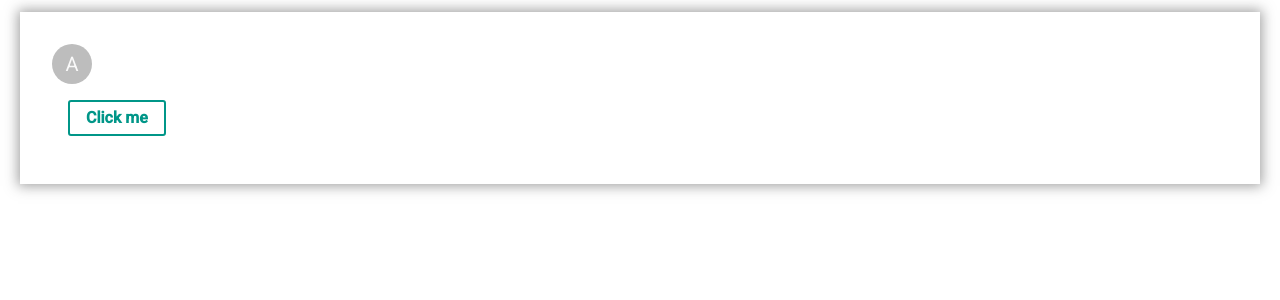
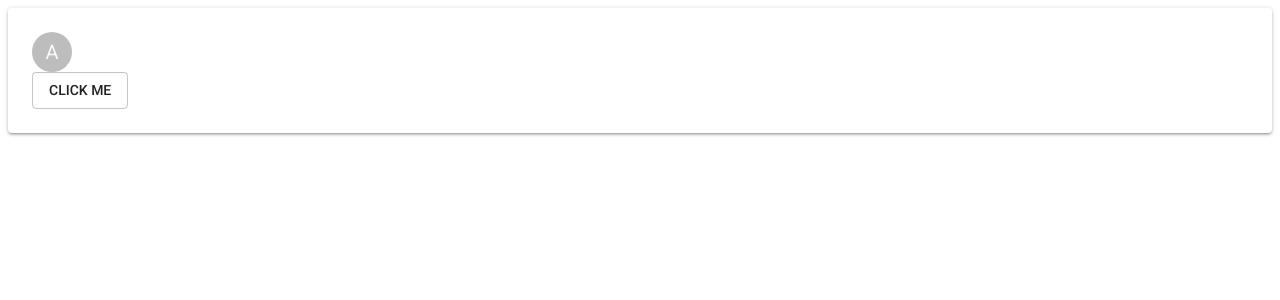
Before and after one commit to nginformatica/flipper-ui, a React app: page / in a window 1280 px wide. Shown: the top 300 px of the page. Built offline with nearby package versions, Linux system fonts and the light colour scheme.

Commit message:
Avatar, Button and Paper

```diff
--- a/src/App.tsx
+++ b/src/App.tsx
@@ -5,9 +5,9 @@ import Button from './components/Button'
 import Paper from './components/Paper'
 
 const App = (
-    <Paper>
+    <Paper padding={ 24 }>
         <Avatar>A</Avatar>
-        <Button outline>Click me</Button>
+        <Button variant="outlined">Click me</Button>
     </Paper>
 )
 
--- a/src/components/Avatar.tsx
+++ b/src/components/Avatar.tsx
@@ -3,6 +3,9 @@ import React from 'react'
 
 interface IProps {
     style?: object
+    sizes?: string
+    src?: string
+    imgProps?: object
     primary?: boolean
     children: React.ReactNode
 }
--- a/src/components/Button.tsx
+++ b/src/components/Button.tsx
@@ -1,104 +1,22 @@
-import { cond, prop, T } from 'ramda'
 import React from 'react'
-import styled from 'styled-components'
-import { background, primary, text, transparent, white } from '../colors'
+import { Button as MuiButton } from '@material-ui/core'
 
 interface IProps {
     mini?: boolean
-    outline?: boolean
-    active?: boolean
-    raised?: boolean
-    transparent?: boolean
     style?: object
+    disabled?: boolean
+    color?: 'default' | 'primary' | 'inherit' | 'secondary'
+    size?: 'small' | 'medium' | 'large'
+    href?: string
+    fullWidth?: boolean
+    variant?: 'text' | 'flat' | 'outlined' | 'contained' | 'raised' | 'fab' | 'extendedFab'
     children?: React.ReactNode
     onClick?: () => void
 }
 
-const getBackgroundColor = cond([
-    [prop('outline'), () => white],
-    [prop('raised'), () => primary.normal],
-    [prop('active'), () => primary.normal],
-    [prop('transparent'), () => transparent],
-    [T, () => background.normal]
-])
-
-const getHoverBackground = cond([
-    [prop('outline'), () => primary.dark],
-    [prop('raised'), () => primary.dark],
-    [prop('active'), () => primary.dark],
-    [prop('transparent'), () => background.normal],
-    [T, () => background.dark]
-])
-
-const getColor = cond([
-    [prop('outline'), () => primary.normal],
-    [prop('raised'), () => white],
-    [prop('active'), () => white],
-    [prop('transparent'), () => primary.normal],
-    [T, () => text]
-])
-
-const getHoverColor = cond([
-    [prop('outline'), () => white],
-    [prop('raised'), () => white],
-    [prop('active'), () => white],
-    [prop('transparent'), () => primary.normal],
-    [T, () => text]
-])
-
-const StyledButton = styled.button<IProps>`
-    outline: none;
-    margin: ${props => props.mini
-        ? '0.25em'
-        : '1em'
-    };
-    padding: ${props => props.mini
-        ? '0 0.5em'
-        : '0.5em 1em'
-    };
-    font-size: ${props => props.mini
-        ? '0.80em'
-        : '1em'
-    };
-    font-weight: bold;
-    font-family: 'Roboto', sans-serif;
-    line-height: ${props => props.mini
-        ? '24px'
-        : '18px'
-    };
-    background: ${getBackgroundColor};
-    color: ${getColor};
-    cursor: pointer;
-    transition: all 500ms ease;
-    border-radius: 3px;
-    border: 2px solid ${props => props.outline
-        ? primary.normal
-        : getBackgroundColor(props)
-    };
-    box-shadow: ${props => props.raised
-        ? '1px 1px 3px 0px rgba(66,66,66,0.75)'
-        : 'none'
-    };
-    height: ${props => props.mini
-        ? '24px'
-        : '36px'
-    };
-    display: inline-flex;
-    align-items: center;
-    justify-content: center;
-    &:hover {
-        background: ${getHoverBackground};
-        border: 2px solid ${getHoverBackground};
-        color: ${getHoverColor};
-    }
-    &:active {
-        opacity: 0.7;
-    }
-`
-
 const Button = ({ children, ...otherProps }: IProps)  =>
-    <StyledButton { ...otherProps }>
+    <MuiButton { ...otherProps }>
         { children }
-    </StyledButton>
+    </MuiButton>
 
 export default Button
--- a/src/components/Pagination.tsx
+++ b/src/components/Pagination.tsx
@@ -39,7 +39,7 @@ class Pagination extends Component<IProps> {
                         <Button
                             mini
                             key={ page }
-                            active={ page === this.props.active }
+                            color={ page === this.props.active ? 'primary' : 'default' }
                             onClick={ () => this.props.onNavigate(page) }>
                             { page }
                         </Button>
--- a/src/components/Paper.tsx
+++ b/src/components/Paper.tsx
@@ -1,27 +1,19 @@
 import React from 'react'
-import styled from 'styled-components'
-import { text, white } from '../colors'
+import { Paper as MuiPaper } from '@material-ui/core'
 
 interface IProps {
     children?: React.ReactNode
     style?: object
+    square?: boolean
+    elevation?: number
+    padding?: number
 }
 
-const StyledPaper = styled.div`
-    padding: 2em;
-    line-height: 1.5em;
-    margin: 0.75em;
-    color: ${text};
-    background: ${white};
-    font-family: 'Roboto', sans-serif;
-    transition: all 500ms ease;
-    min-height: 50px;
-    box-shadow: 0px 0px 12px 2px rgba(66,66,66,0.5);
-`
-
-const Paper = ({ children, style }: IProps) =>
-    <StyledPaper style={ style }>
+const Paper = ({ children, style, padding, ...otherProps }: IProps) =>
+    <MuiPaper
+        { ...otherProps }
+        style={ { ...style, padding } }>
         { children }
-    </StyledPaper>
+    </MuiPaper>
 
 export default Paper
```
